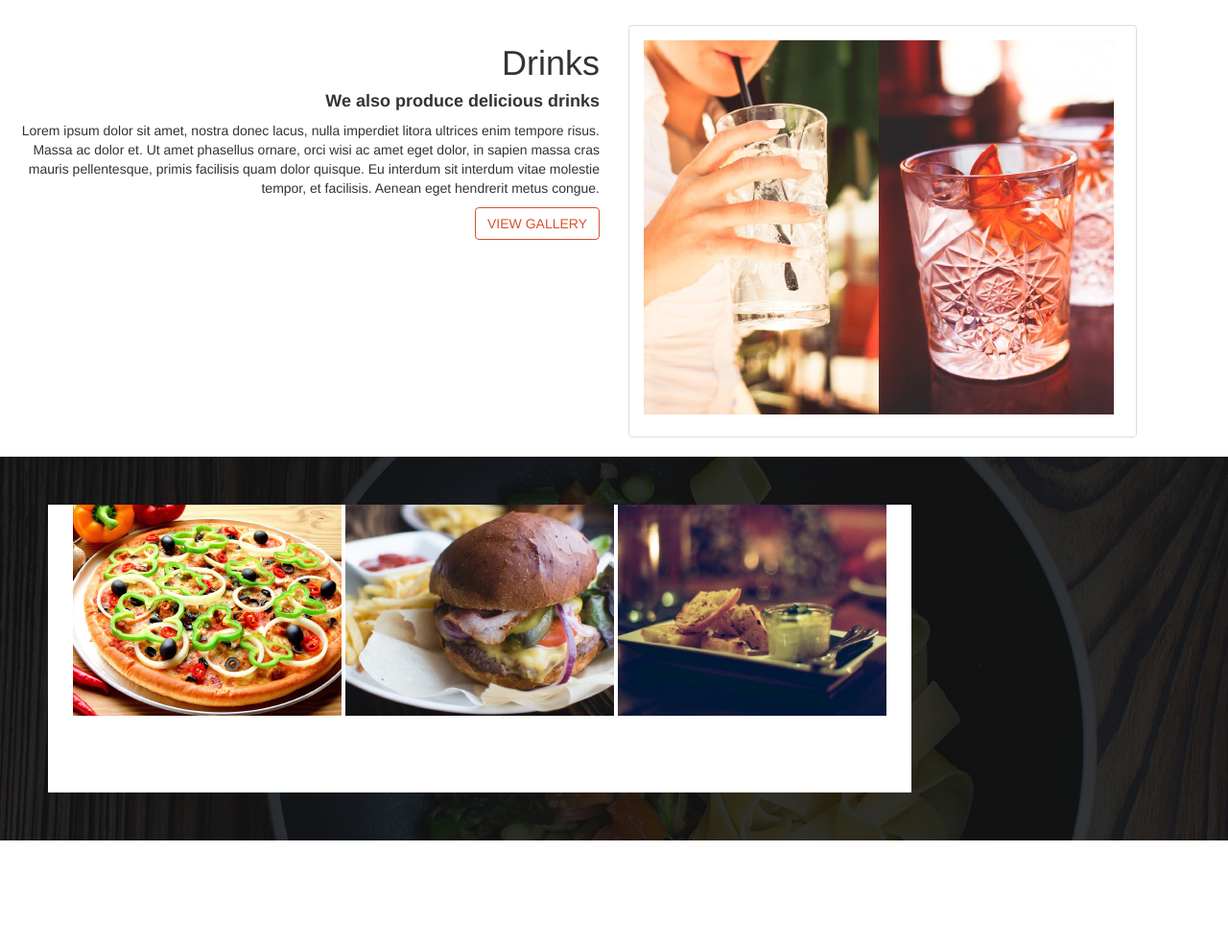
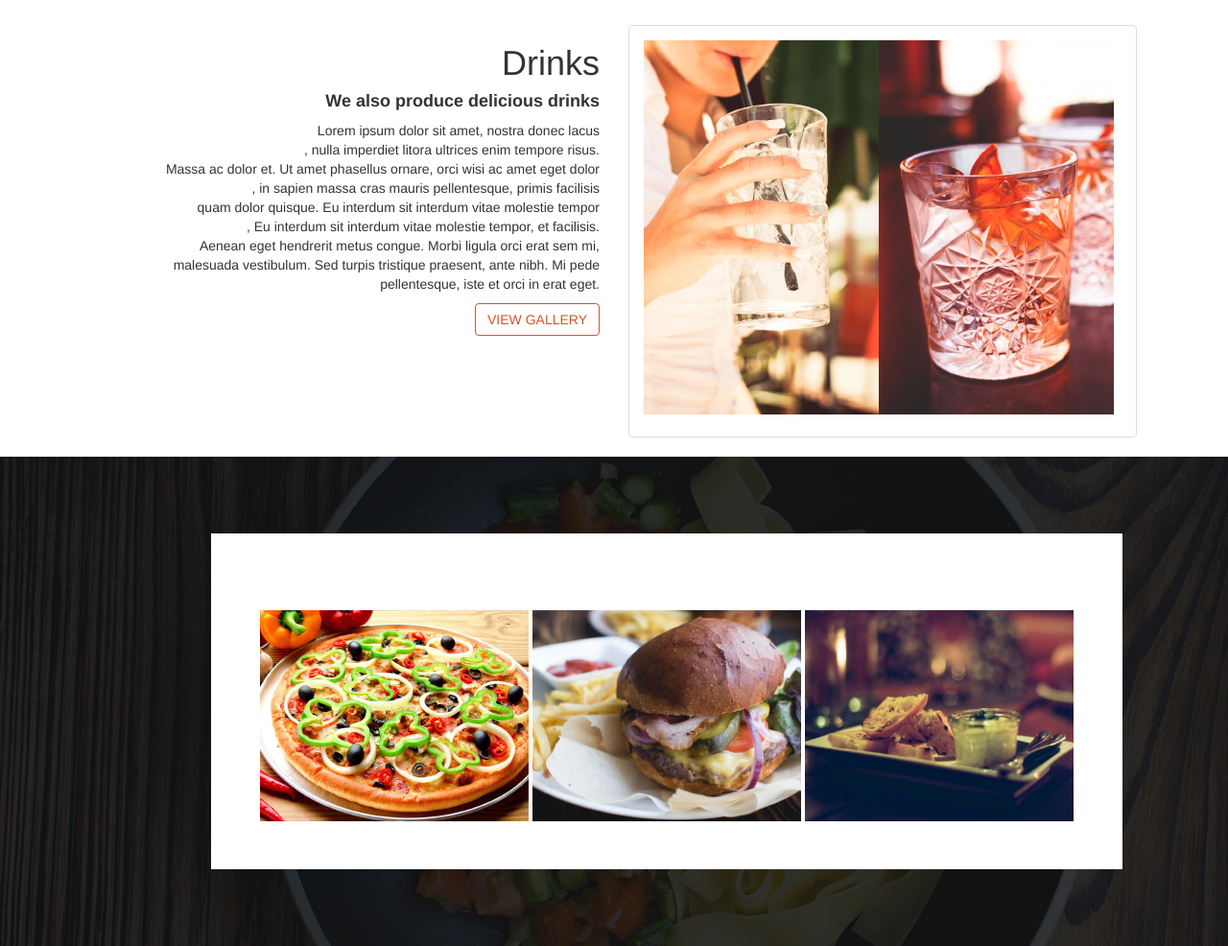
Before and after one commit to kevinwairi/Anita-s-Kitchen, a plain HTML site: page index.html in a window 1280 px wide. Shown: the part 1460-2446 px from the top of the page at 96% size. Before the commit the page ends 2336 px from the top, so only its background shows below. Drawn offline with Linux system fonts and the light colour scheme.

Commit message:
modified MENUs div inside the scroll row and added a background image

```diff
--- a/css/styles.css
+++ b/css/styles.css
@@ -82,11 +82,14 @@
 
 }
 .menu .menu-item{
-	margin: 50px;
-	padding-left: 0px;
+/*	margin: 100px;*/
+	margin-left: 220px;
+	margin-top: 80px;
+	margin-bottom: 80px;
+	padding-top: 80px;
 	text-align: center;
 	background-color: #fff;
-	width: 900px;
-	height: 300px;
+	width: 950px;
+	height: 350px;
 
 }
--- a/index.html
+++ b/index.html
@@ -60,12 +60,15 @@
             <div>
                 <h1>Drinks</h1>
                 <h4><strong>We also produce delicious drinks</strong></h4>
-                <p>Lorem ipsum dolor sit amet, nostra donec lacus,
-                nulla imperdiet litora ultrices enim tempore risus. Massa ac dolor et.
-                 Ut amet phasellus ornare, orci wisi ac amet eget dolor,
-             in sapien massa cras mauris pellentesque, primis facilisis quam dolor quisque.
-              Eu interdum sit interdum vitae molestie tempor, et facilisis.
-          Aenean eget hendrerit metus congue.</p>
+                <p>Lorem ipsum dolor sit amet, nostra donec lacus<br>,
+                nulla imperdiet litora ultrices enim tempore risus.<br> Massa ac dolor et.
+                 Ut amet phasellus ornare, orci wisi ac amet eget dolor<br>,
+             in sapien massa cras mauris pellentesque, primis facilisis<br> quam dolor quisque.
+              Eu interdum sit interdum vitae molestie tempor<br>,
+		              Eu interdum sit interdum vitae molestie tempor, et facilisis. <br>
+				          Aenean eget hendrerit metus congue. Morbi ligula orci erat sem mi, <br>
+				      malesuada vestibulum. Sed turpis tristique praesent, ante nibh. Mi pede<br>
+				       pellentesque, iste et orci in erat eget.</p>
           <button name="button" class="btn btn-default gallery-button">VIEW GALLERY</button>
             </div>
         </div>
```
